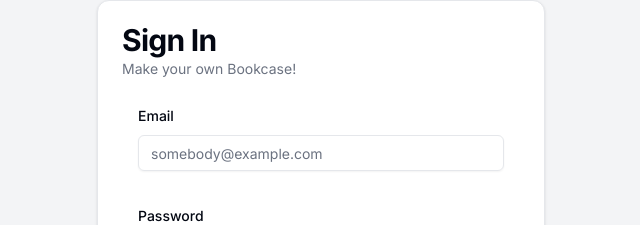
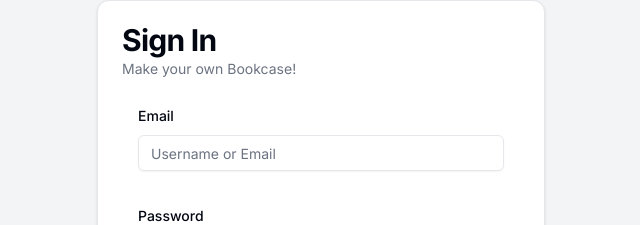
Before and after one commit to ninnistic/bookcase, a Next.js app in the folder frontend/: page /signin in a window 1280 px wide. Shown: the part 192-417 px from the top of the page, without its empty margins (319-959 px from the left). Built offline with nearby package versions, Linux system fonts and the light colour scheme; no server answers.

Commit message:
add comment

```diff
--- a/frontend/app/services/get-user-me-loader.ts
+++ b/frontend/app/services/get-user-me-loader.ts
@@ -15,6 +15,7 @@ export async function getUserMeLoader() {
   url.search = query;
 
   const authToken = await getAuthToken();
+  // no token
   if (!authToken) return { ok: false, data: null, error: null };
 
   try {
@@ -27,10 +28,12 @@ export async function getUserMeLoader() {
       cache: "no-cache",
     });
     const data = await response.json();
+    // invalid token or expired token
     if (data.error) return { ok: false, data: null, error: data.error };
     return { ok: true, data: data, error: null };
   } catch (error) {
     console.log(error);
+    // network error
     return { ok: false, data: null, error: error };
   }
 }
--- a/frontend/components/signin-form.tsx
+++ b/frontend/components/signin-form.tsx
@@ -2,11 +2,9 @@
 
 import { useFormState } from "react-dom";
 import { useForm } from "react-hook-form";
-import { zodResolver } from "@hookform/resolvers/zod";
 import { z } from "zod";
 
 import { loginUserAction } from "@/app/actions/auth-actions";
-import { Button } from "@/components/ui/button";
 import {
   Form,
   FormControl,
@@ -49,11 +47,7 @@ export function SignInForm() {
             <FormItem>
               <FormLabel>Email</FormLabel>
               <FormControl>
-                <Input
-                  type="email"
-                  placeholder="somebody@example.com"
-                  {...field}
-                />
+                <Input placeholder="Username or Email" {...field} />
               </FormControl>
               <ZodErrors error={formState?.zodErrors?.identifier} />
               <FormMessage />
--- a/frontend/components/signup-form.tsx
+++ b/frontend/components/signup-form.tsx
@@ -6,7 +6,6 @@ import { zodResolver } from "@hookform/resolvers/zod";
 import { z } from "zod";
 
 import { registerUserAction } from "@/app/actions/auth-actions";
-import { Button } from "@/components/ui/button";
 import {
   Form,
   FormControl,
--- a/frontend/middleware.ts
+++ b/frontend/middleware.ts
@@ -3,7 +3,10 @@ import { NextResponse } from "next/server";
 
 import { getUserMeLoader } from "@/app/services/get-user-me-loader";
 
+// middleware is a function that allows you to inspect all of the requests recieved by your server.
+// that allows you to decide what to do with the request before it is passed to the handler.
 export async function middleware(request: NextRequest) {
+  // getUserMeLoader is going to check with strapi to see if the token in the cookie is valid
   const user = await getUserMeLoader();
   const currentPath = request.nextUrl.pathname;
 
```
